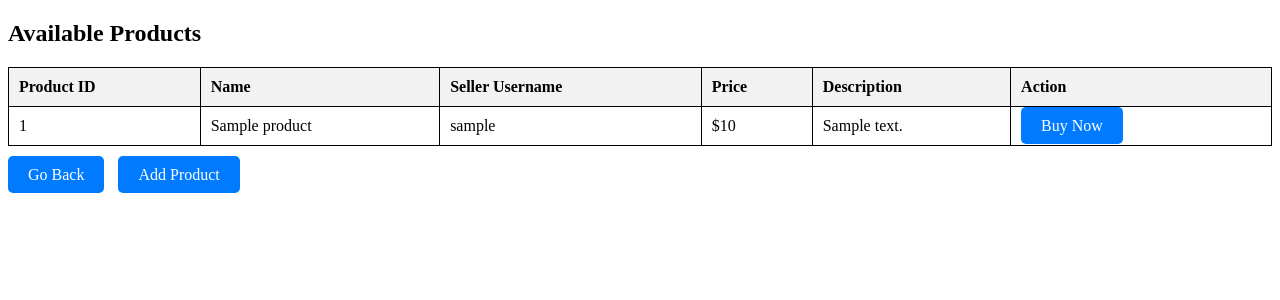
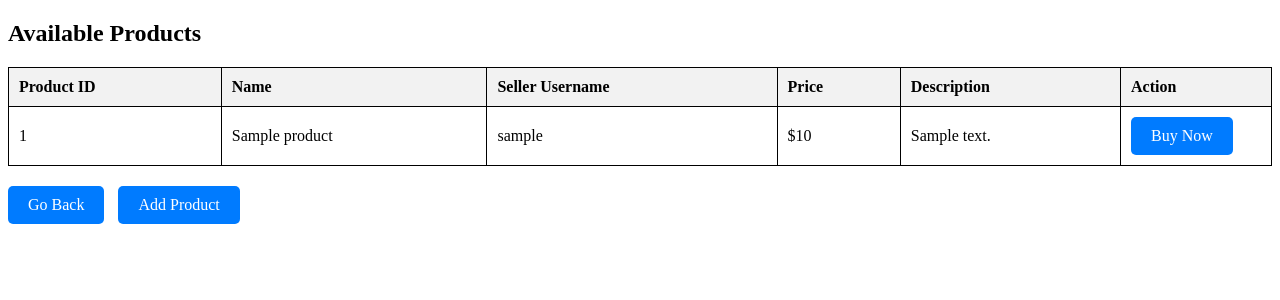
Before and after one commit to Pranav0305/Social-Media-Marketplace, a Flask app: page /view_products in a window 1280 px wide. Shown: the top 300 px of the page. Run offline with Flask 2, Linux system fonts and the light colour scheme; a database or web service that is not in the repository returns one stand-in record (values such as "Sample title").

```diff
--- a/templates/view_products.html
+++ b/templates/view_products.html
@@ -5,7 +5,6 @@
   <meta name="viewport" content="width=device-width, initial-scale=1.0">
   <title>View Products</title>
   <style>
-    /* Your existing CSS styles */
     table {
       width: 100%;
       border-collapse: collapse;
@@ -19,6 +18,9 @@
     th {
       background-color: #f2f2f2;
     }
+    th.action-col, td.action-col {
+      width: 130px;
+    }
     .buttons {
       margin-top: 20px;
     }
@@ -29,6 +31,8 @@
       color: white;
       border-radius: 5px;
       margin-right: 10px;
+      display: inline-block;
+      white-space: nowrap;
     }
     .buttons a:hover, .buy-button:hover {
       background-color: #0056b3;
@@ -44,7 +48,7 @@
       <th>Seller Username</th>
       <th>Price</th>
       <th>Description</th>
-      <th>Action</th>
+      <th class="action-col">Action</th>
     </tr>
     {% for product in products %}
     <tr>
@@ -53,8 +57,7 @@
       <td>{{ product.product_seller_username }}</td>
       <td>${{ product.product_price }}</td>
       <td>{{ product.product_description }}</td>
-      <td>
-        <!-- The Buy Now button directs the user to the dummy payment gateway -->
+      <td class="action-col">
         <a class="buy-button" href="{{ url_for('marketplace.buy_product', product_id=product._id) }}">Buy Now</a>
       </td>
     </tr>
```
